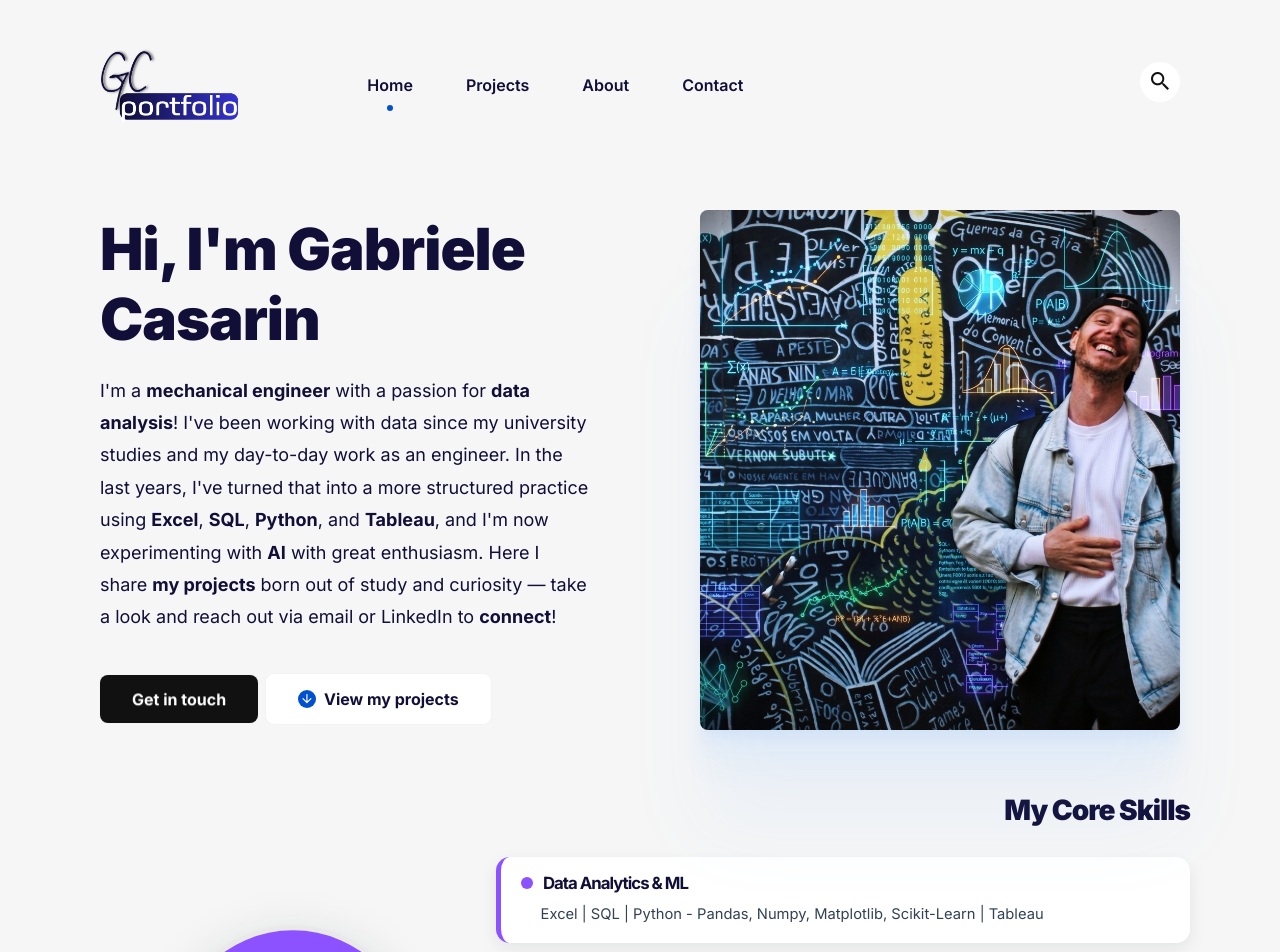
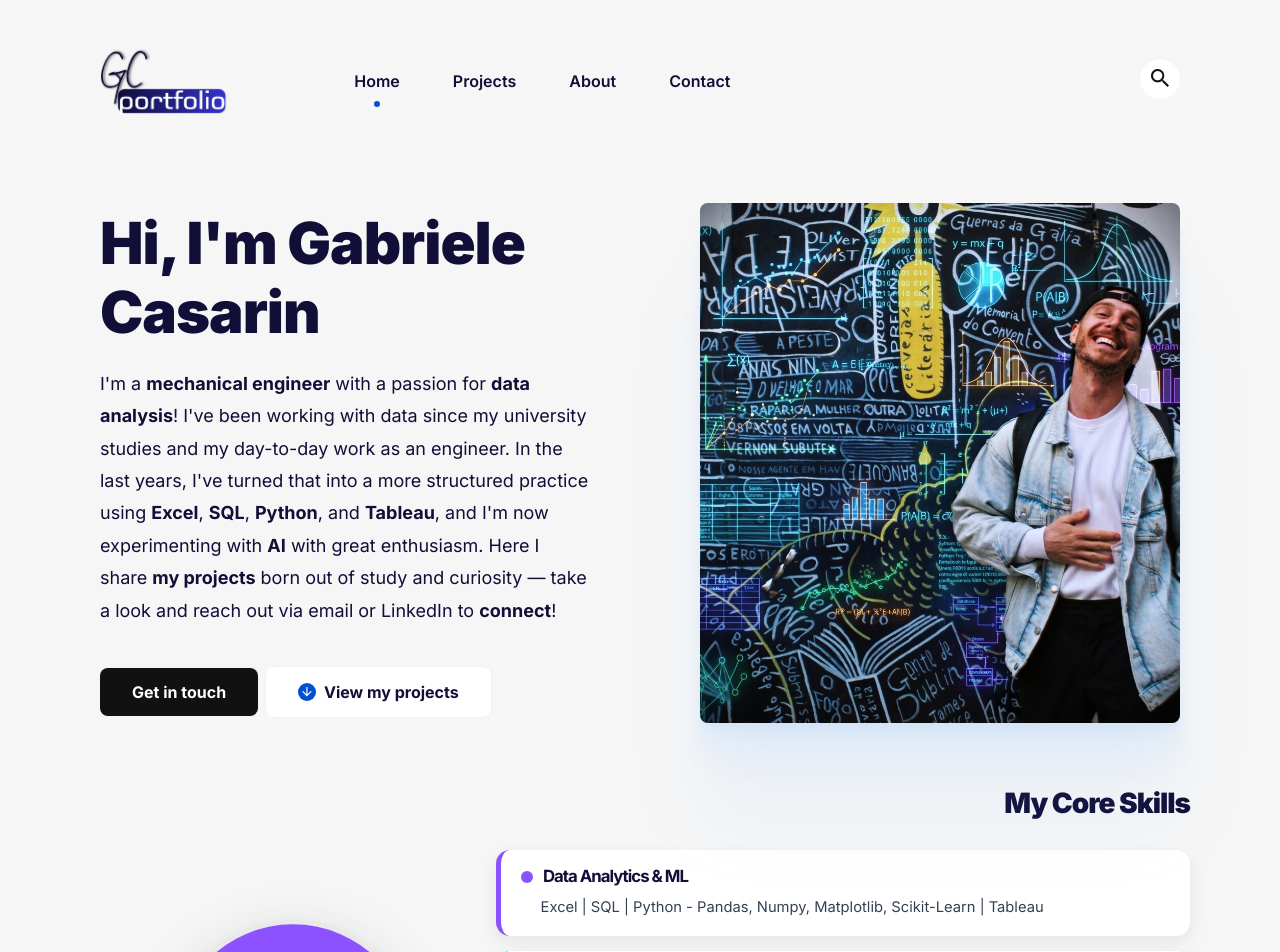
Before and after one commit to gcasarin/gcasarin.github.io, a Jekyll site: the page built from index.html, in a window 1280 px wide. Shown: the top 952 px of the page. Built offline with Jekyll 4.4.1, drawn with Linux system fonts in a browser that asks for light colours.

Commit message:
Adjust logo image max-height for responsiveness

```diff
--- a/assets/css/main.css
+++ b/assets/css/main.css
@@ -1789,18 +1789,18 @@
     }
 
     .logo__image {
-        max-height: 95px;
+        max-height: 85px;
     }
 
     @media only screen and (max-width: 768px) {
         .logo__image {
-            max-height: 80px;
+            max-height: 75px;
         }
     }
 
     @media only screen and (max-width: 576px) {
         .logo__image {
-            max-height: 70px;
+            max-height: 60px;
         }
     }
     .main-nav {
```
